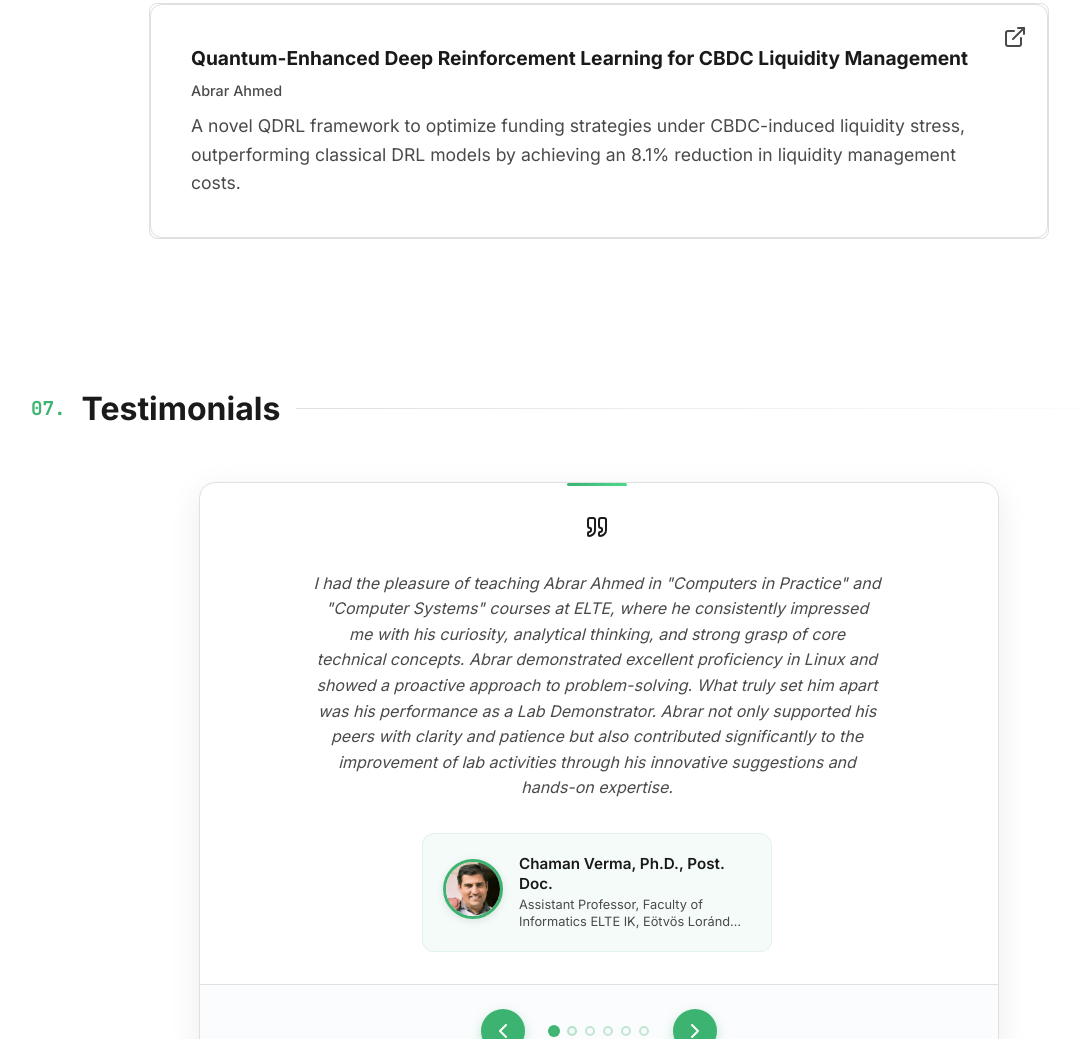
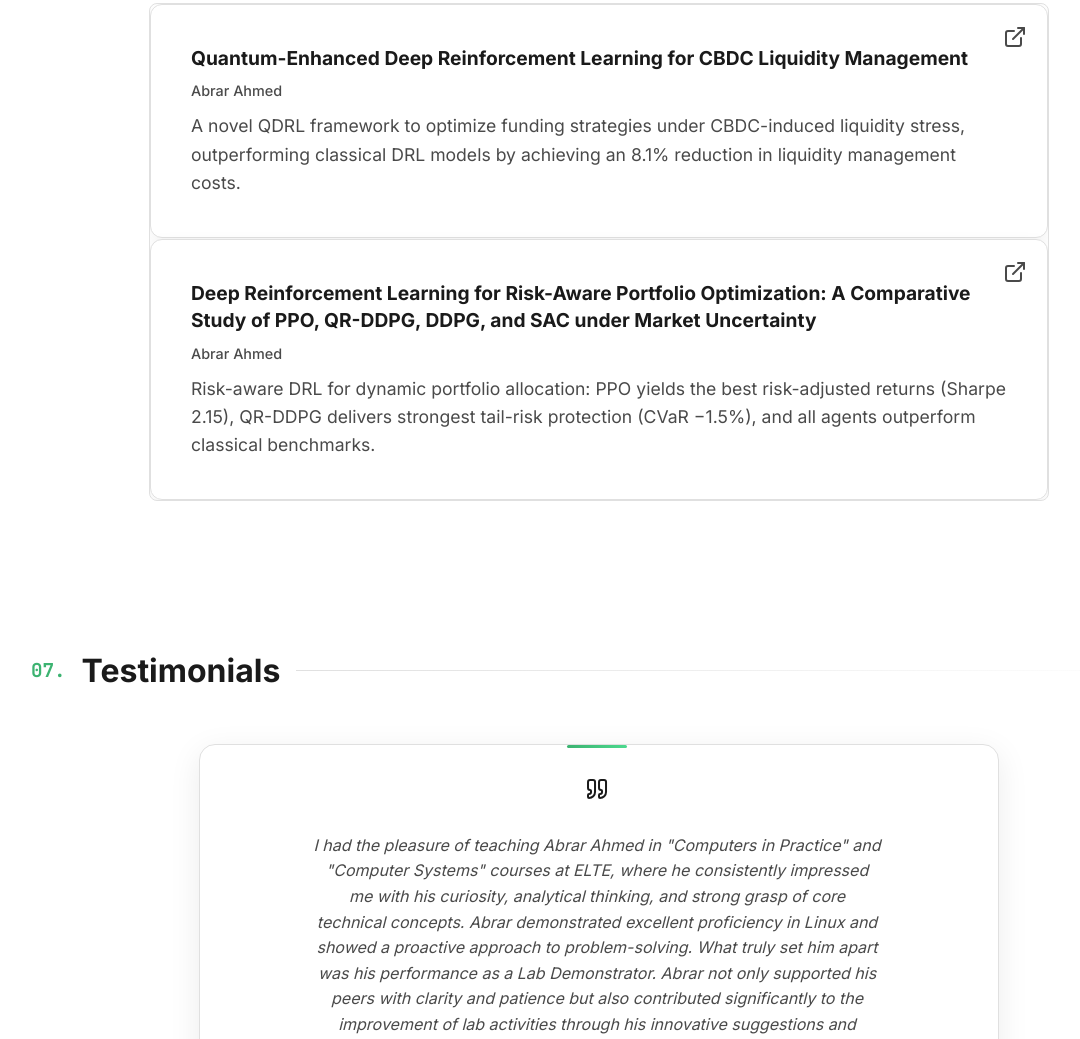
Before and after one commit to abrar2030/Inceptra, a plain HTML site: page index.html in a window 1280 px wide. Shown: the part 5896-6935 px from the top of the page, without its empty margins (41-1121 px from the left). Drawn offline with nearby package versions, Linux system fonts and the light colour scheme.

Commit message:
Refactor code and enhance maintainability.

```diff
--- a/index.html
+++ b/index.html
@@ -768,6 +768,28 @@
               ><i data-lucide="external-link"></i
             ></a>
           </div>
+          <div class="publication-item">
+            <div class="publication-content">
+              <h3 class="publication-title">
+                Deep Reinforcement Learning for Risk-Aware Portfolio Optimization:
+                A Comparative Study of PPO, QR-DDPG, DDPG, and SAC under Market Uncertainty
+              </h3>
+              <p class="publication-journal"></p>
+              <p class="publication-authors">Abrar Ahmed</p>
+              <p class="publication-abstract">
+                Risk-aware DRL for dynamic portfolio allocation: PPO yields the best risk-adjusted returns (Sharpe 2.15),
+                QR-DDPG delivers strongest tail-risk protection (CVaR −1.5%), and all agents outperform classical benchmarks.
+              </p>
+            </div>
+            <a
+              href="https://www.researchgate.net/publication/398486187_Reinforcement_Learning_for_Risk-Aware_Portfolio_Optimization_A_Comparative_Study_of_PPO_QR-DDPG_DDPG_and_SAC_under_Market_Uncertainty"
+              class="publication-icon-link"
+              target="_blank"
+              title="View Paper"
+            >
+              <i data-lucide="external-link"></i>
+            </a>
+          </div>
         </div>
       </section>
       <section id="testimonials" class="testimonials">
```
